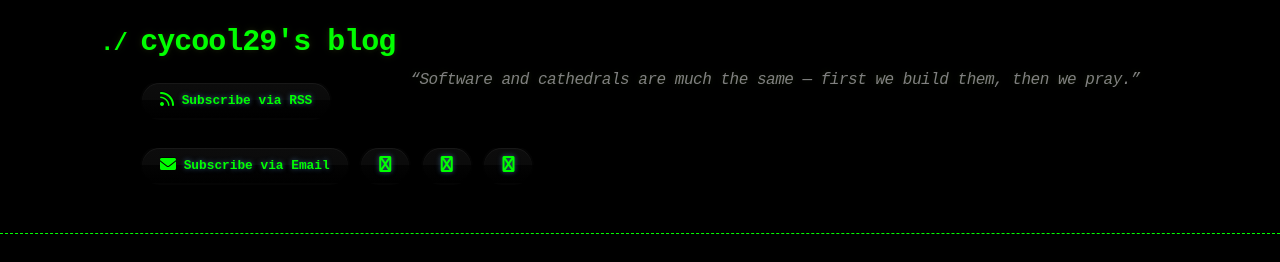
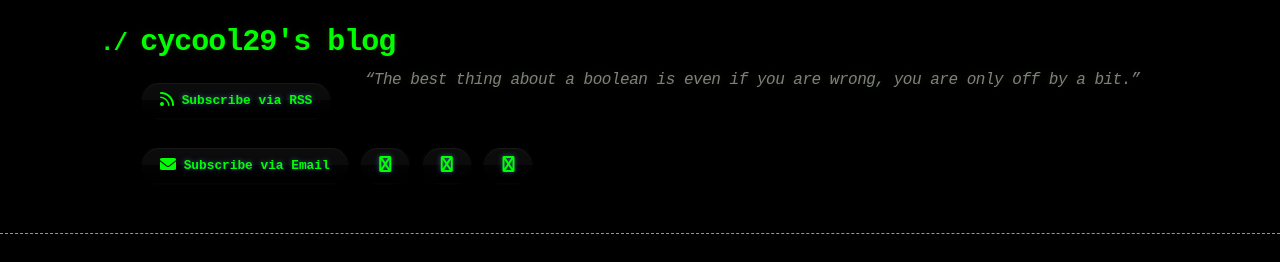
Before and after one commit to cycool29/cycool29.github.io, a Jekyll site: the page built from index.md, in a window 1280 px wide and 900 px high. Shown: the top 262 px of the window. Built offline with Jekyll 4.4.1, drawn with Linux system fonts in a browser that asks for light colours; a style sheet for code colours, icons or effects is not loaded.

Commit message:
Update quotes

```diff
--- a/_config.yml
+++ b/_config.yml
@@ -1,5 +1,5 @@
 title: cycool29's blog
-description: "“Software and cathedrals are much the same — first we build them, then we pray.” "
+description: "“The best thing about a boolean is even if you are wrong, you are only off by a bit.” "
 bio: A high school student. Intermediate in Python, Git, Bash. Learning JavaScript. He/Him. "
 author: cycool29
 url: https://cycool29.github.io
```
